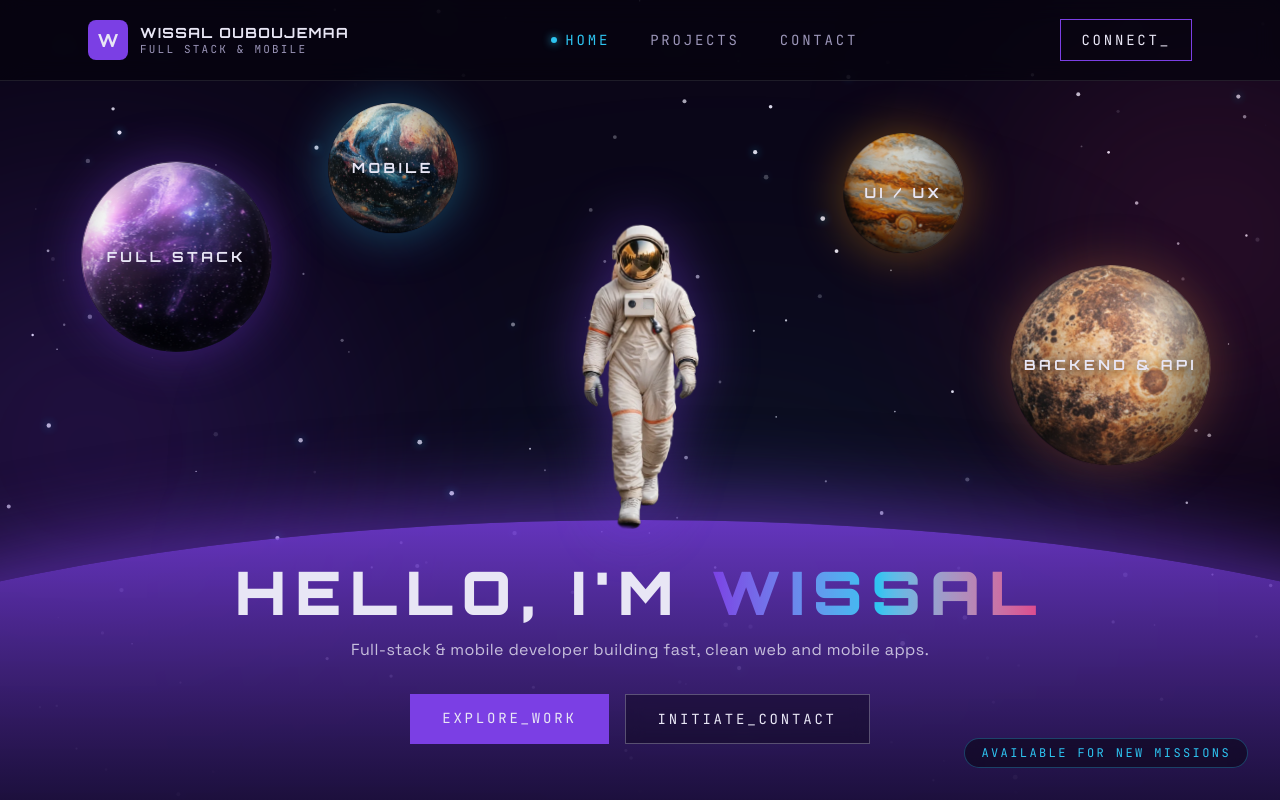
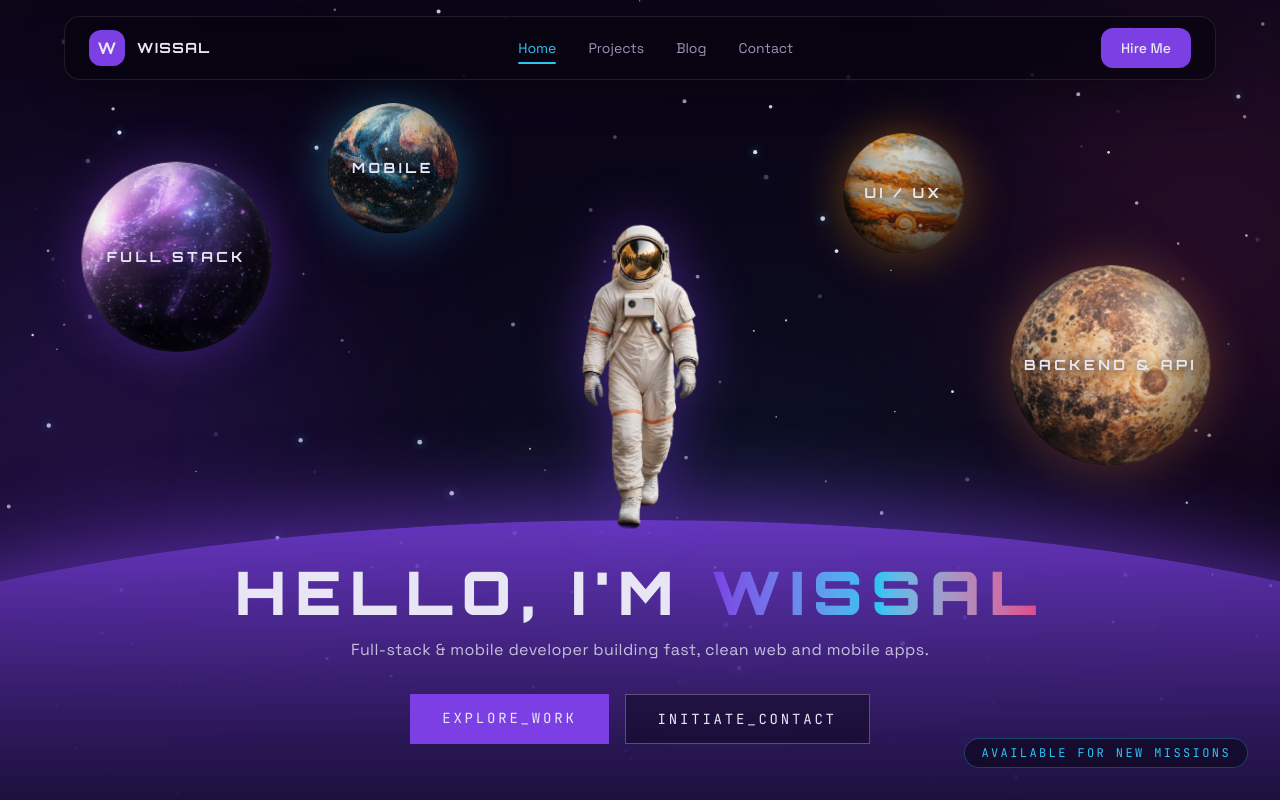
Before and after one commit to wiissal/wiissal-portfolio, a Next.js app: page / in a window 1280 px wide. Shown: the top 800 px of the page. Built offline with nearby package versions, Linux system fonts and the light colour scheme.

Commit message:
feat(navbar): floating pill navbar with sliding active underline and Hire Me  and fixing the naming of an image

```diff
--- a/src/components/Navbar.jsx
+++ b/src/components/Navbar.jsx
@@ -3,85 +3,107 @@
 import Link from "next/link";
 import { usePathname } from "next/navigation";
 import { useState } from "react";
+import { motion } from "framer-motion";
 import { Menu, X } from "lucide-react";
 
 const links = [
-  { href: "/", label: "HOME" },
-  { href: "/projects", label: "PROJECTS" },
-  { href: "/contact", label: "CONTACT" },
+  { href: "/", label: "Home" },
+  { href: "/projects", label: "Projects" },
+  { href: "/blog", label: "Blog" },
+  { href: "/contact", label: "Contact" },
 ];
+
+function isActive(pathname, href) {
+  return href === "/" ? pathname === "/" : pathname.startsWith(href);
+}
 
 export default function Navbar() {
   const pathname = usePathname();
   const [open, setOpen] = useState(false);
 
   return (
-    <header className="fixed inset-x-0 top-0 z-50 border-b border-white/10 bg-space-950/70 backdrop-blur-md">
-      <nav className="mx-auto flex h-20 max-w-6xl items-center justify-between px-6">
-        {/* Logo */}
-        <Link href="/" className="flex items-center gap-3">
-          <span className="flex h-10 w-10 items-center justify-center rounded-lg bg-violet-glow font-display text-lg font-bold">
+    <header className="fixed inset-x-0 top-4 z-50 px-4">
+      <nav className="mx-auto flex h-16 max-w-6xl items-center justify-between rounded-2xl border border-white/10 bg-space-950/60 px-4 shadow-[0_10px_40px_rgba(0,0,0,0.35)] backdrop-blur-md md:px-6">
+        {/* logo */}
+        <Link href="/" className="flex items-center gap-3" onClick={() => setOpen(false)}>
+          <span className="flex h-9 w-9 items-center justify-center rounded-xl bg-violet-glow font-display text-base font-bold">
             W
           </span>
-          <span className="leading-tight">
-            <span className="block font-display text-sm font-bold tracking-widest">WISSAL OUBOUJEMAA</span>
-            <span className="block font-mono text-[11px] tracking-[0.2em] text-muted">FULL STACK & MOBILE</span>
-          </span>
+          <span className="font-display text-sm font-bold tracking-widest">WISSAL</span>
         </Link>
 
-        {/* Desktop links */}
-        <ul className="hidden items-center gap-10 md:flex">
+        {/* desktop links */}
+        <ul className="hidden items-center gap-8 md:flex">
           {links.map((link) => {
-            const active = pathname === link.href;
+            const active = isActive(pathname, link.href);
             return (
-              <li key={link.href}>
+              <li key={link.href} className="relative">
                 <Link
                   href={link.href}
-                  className={`flex items-center gap-2 font-mono text-sm tracking-[0.2em] transition-colors ${
-                    active ? "text-cyan-glow" : "text-muted hover:text-star"
-                  }`}
+                  aria-current={active ? "page" : undefined}
+                  className={`py-2 text-sm transition-colors ${active ? "text-cyan-glow" : "text-muted hover:text-star"}`}
                 >
-                  {active && (
-                    <span className="h-1.5 w-1.5 rounded-full bg-cyan-glow shadow-[0_0_8px_var(--color-cyan-glow)]" />
-                  )}
                   {link.label}
                 </Link>
+                {active && (
+                  <motion.span
+                    layoutId="nav-underline"
+                    className="absolute -bottom-1 left-0 right-0 h-0.5 rounded-full bg-cyan-glow"
+                  />
+                )}
               </li>
             );
           })}
         </ul>
 
-        {/* CTA button */}
+        {/* hire me (desktop) */}
         <Link
           href="/contact"
-          className="hidden border border-violet-glow px-5 py-2.5 font-mono text-sm tracking-[0.2em] text-star transition hover:bg-violet-glow hover:shadow-[0_0_20px_var(--color-violet-glow)] md:inline-block"
+          className="hidden rounded-xl bg-violet-glow px-5 py-2.5 text-sm font-medium transition hover:shadow-[0_0_24px_var(--color-violet-glow)] md:inline-block"
         >
-          CONNECT_
+          Hire Me
         </Link>
 
-        {/* Mobile menu button */}
-        <button onClick={() => setOpen(!open)} className="text-star md:hidden" aria-label="Toggle menu">
-          {open ? <X size={26} /> : <Menu size={26} />}
+        {/* mobile toggle */}
+        <button
+          type="button"
+          onClick={() => setOpen(!open)}
+          aria-label={open ? "Close menu" : "Open menu"}
+          aria-expanded={open}
+          className="rounded-xl p-2 text-star md:hidden"
+        >
+          {open ? <X size={22} /> : <Menu size={22} />}
         </button>
       </nav>
 
-      {/* Mobile menu */}
+      {/* mobile menu */}
       {open && (
-        <ul className="flex flex-col gap-6 border-t border-white/10 bg-space-950 px-6 py-6 md:hidden">
-          {links.map((link) => (
-            <li key={link.href}>
-              <Link
-                href={link.href}
-                onClick={() => setOpen(false)}
-                className={`font-mono text-sm tracking-[0.2em] ${
-                  pathname === link.href ? "text-cyan-glow" : "text-muted"
-                }`}
-              >
-                {link.label}
-              </Link>
-            </li>
-          ))}
-        </ul>
+        <div className="mx-auto mt-2 max-w-6xl rounded-2xl border border-white/10 bg-space-950/90 p-4 backdrop-blur-md md:hidden">
+          <ul className="flex flex-col gap-1">
+            {links.map((link) => {
+              const active = isActive(pathname, link.href);
+              return (
+                <li key={link.href}>
+                  <Link
+                    href={link.href}
+                    onClick={() => setOpen(false)}
+                    aria-current={active ? "page" : undefined}
+                    className={`block rounded-xl px-4 py-3 text-sm ${active ? "bg-white/5 text-cyan-glow" : "text-muted"}`}
+                  >
+                    {link.label}
+                  </Link>
+                </li>
+              );
+            })}
+          </ul>
+          <Link
+            href="/contact"
+            onClick={() => setOpen(false)}
+            className="mt-3 block rounded-xl bg-violet-glow px-4 py-3 text-center text-sm font-medium"
+          >
+            Hire Me
+          </Link>
+        </div>
       )}
     </header>
   );
```
Also changed, not shown: public/images/take-a-chef.jpg (renamed from public/images/take-a-chef.png).
